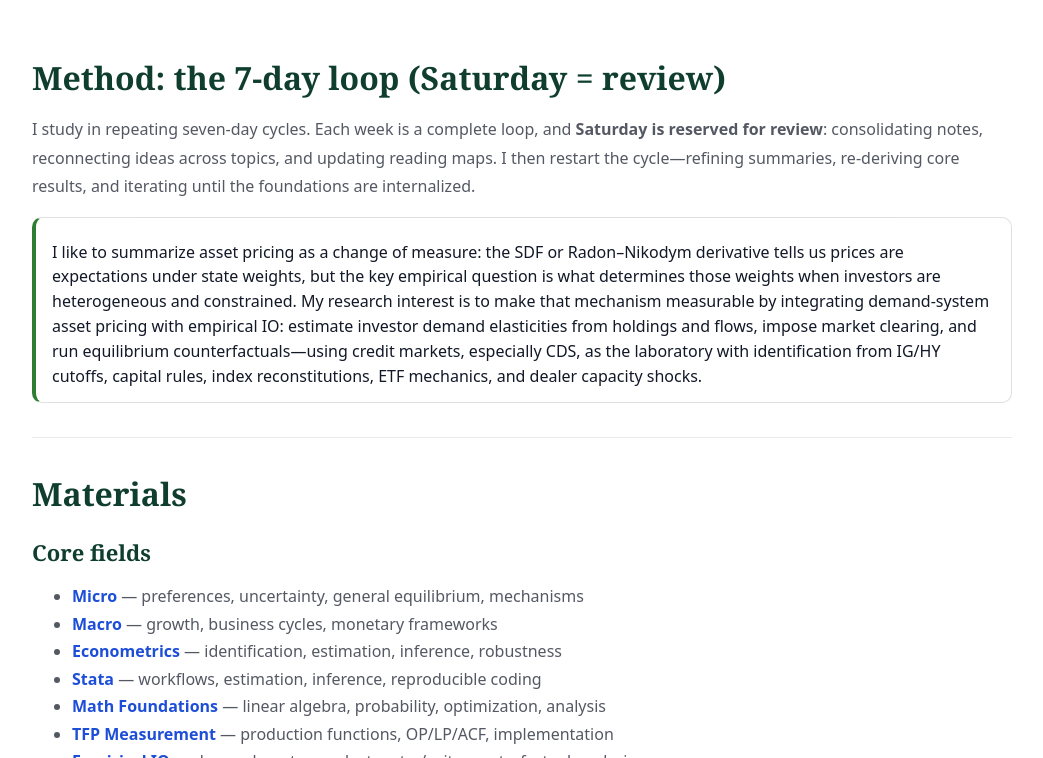
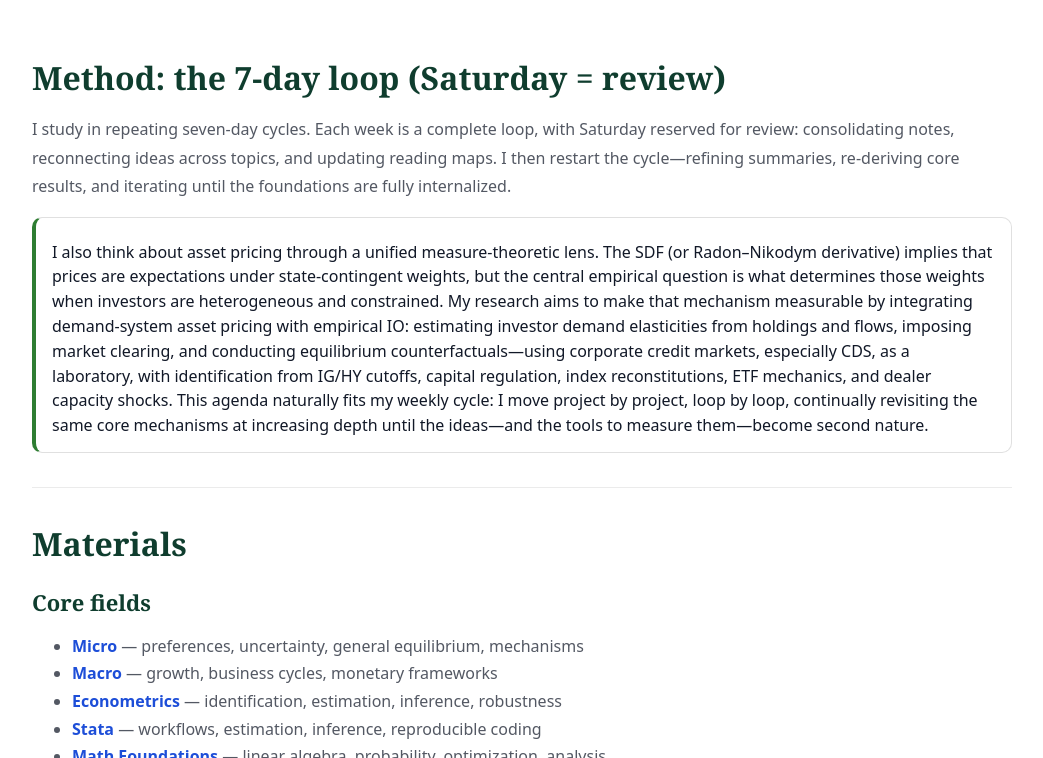
Before and after one commit to yaxinzn/study-archive, a Jekyll site: the page built from index.md, in a window 1280 px wide and 900 px high, scrolled down 359 px, cut to the strip 142-900 px from the top of the window. Shown: the whole strip, without its empty margins (118-1161 px from the left). Built offline with Jekyll 4.4.1, drawn with Linux system fonts in a browser that asks for light colours.

Commit message:
Refine language in study method and research description
Reworded sections for clarity and depth in the study method and research interests.

```diff
--- a/index.md
+++ b/index.md
@@ -8,12 +8,12 @@ hero_desc: Weekly loops across micro, macro, econometrics, empirical IO, asset p
 ---
 
 ## Method: the 7-day loop (Saturday = review)
-I study in repeating seven-day cycles. Each week is a complete loop, and **Saturday is reserved for review**: consolidating notes, reconnecting ideas across topics, and updating reading maps. I then restart the cycle—refining summaries, re-deriving core results, and iterating until the foundations are internalized.
+I study in repeating seven-day cycles. Each week is a complete loop, with Saturday reserved for review: consolidating notes, reconnecting ideas across topics, and updating reading maps. I then restart the cycle—refining summaries, re-deriving core results, and iterating until the foundations are fully internalized.
 
 <div style="margin-top:14px; padding:14px 16px; border:1px solid rgba(0,0,0,.12); border-left:4px solid #2e7d32; border-radius:10px; background:#fff;">
 
   <div style="margin-top:8px; line-height:1.55;">
-    I like to summarize asset pricing as a change of measure: the SDF or Radon–Nikodym derivative tells us prices are expectations under state weights, but the key empirical question is what determines those weights when investors are heterogeneous and constrained. My research interest is to make that mechanism measurable by integrating demand-system asset pricing with empirical IO: estimate investor demand elasticities from holdings and flows, impose market clearing, and run equilibrium counterfactuals—using credit markets, especially CDS, as the laboratory with identification from IG/HY cutoffs, capital rules, index reconstitutions, ETF mechanics, and dealer capacity shocks.
+    I also think about asset pricing through a unified measure-theoretic lens. The SDF (or Radon–Nikodym derivative) implies that prices are expectations under state-contingent weights, but the central empirical question is what determines those weights when investors are heterogeneous and constrained. My research aims to make that mechanism measurable by integrating demand-system asset pricing with empirical IO: estimating investor demand elasticities from holdings and flows, imposing market clearing, and conducting equilibrium counterfactuals—using corporate credit markets, especially CDS, as a laboratory, with identification from IG/HY cutoffs, capital regulation, index reconstitutions, ETF mechanics, and dealer capacity shocks. This agenda naturally fits my weekly cycle: I move project by project, loop by loop, continually revisiting the same core mechanisms at increasing depth until the ideas—and the tools to measure them—become second nature.
   </div>
 </div>
 
```
